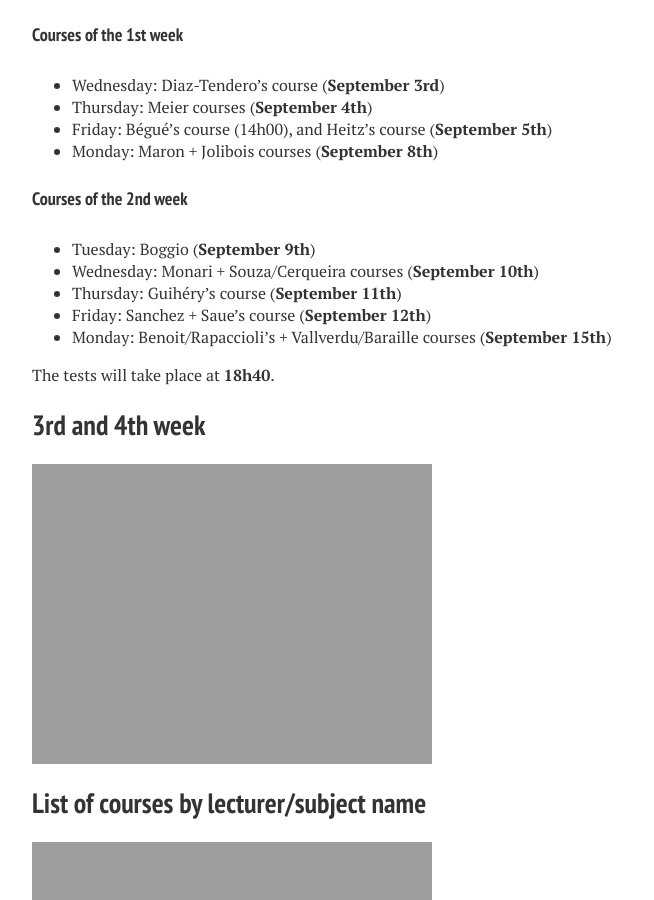
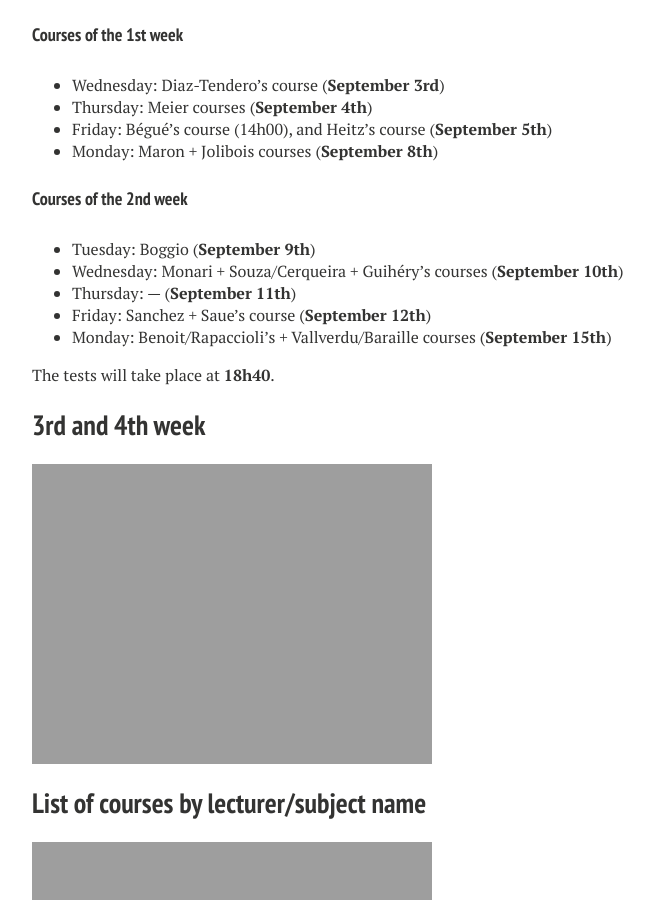
Before and after one commit to muammar/intcourse, a Jekyll site: the page built from programme/index.md, in a window 1280 px wide and 900 px high, scrolled down 1044 px. Shown: the whole window, without its empty margins (288-942 px from the left). Built offline with Jekyll 4.4.1, drawn with Linux system fonts in a browser that asks for light colours; nearby versions of some CDN libraries.

Commit message:
Guihéry test changed.

```diff
--- a/programme/index.md
+++ b/programme/index.md
@@ -28,8 +28,8 @@ In the images shown below, you will find the final version of the **9th Internat
 #### Courses of the 2nd week
 
 * Tuesday: Boggio (**September 9th**)
-* Wednesday: Monari + Souza/Cerqueira courses (**September 10th**)
-* Thursday: Guihéry's course (**September 11th**)
+* Wednesday: Monari + Souza/Cerqueira + Guihéry's courses (**September 10th**)
+* Thursday: --- (**September 11th**)
 * Friday: Sanchez + Saue's course (**September 12th**)
 * Monday: Benoit/Rapaccioli's + Vallverdu/Baraille courses (**September 15th**)
 
```
